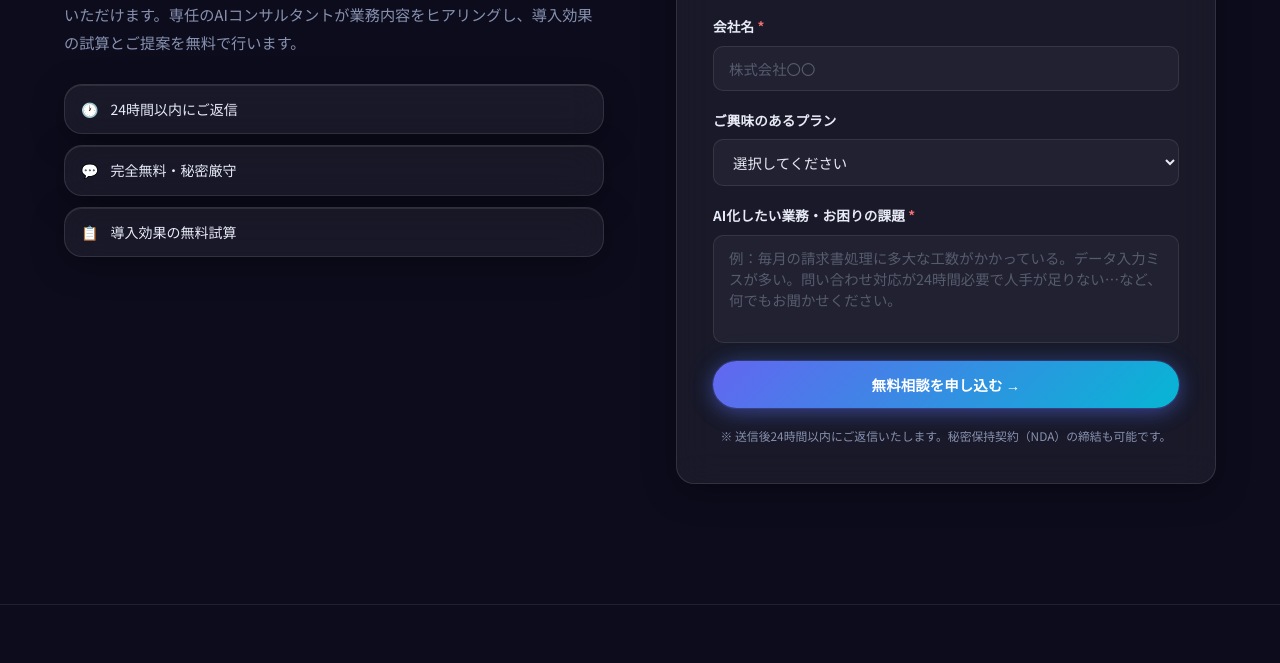
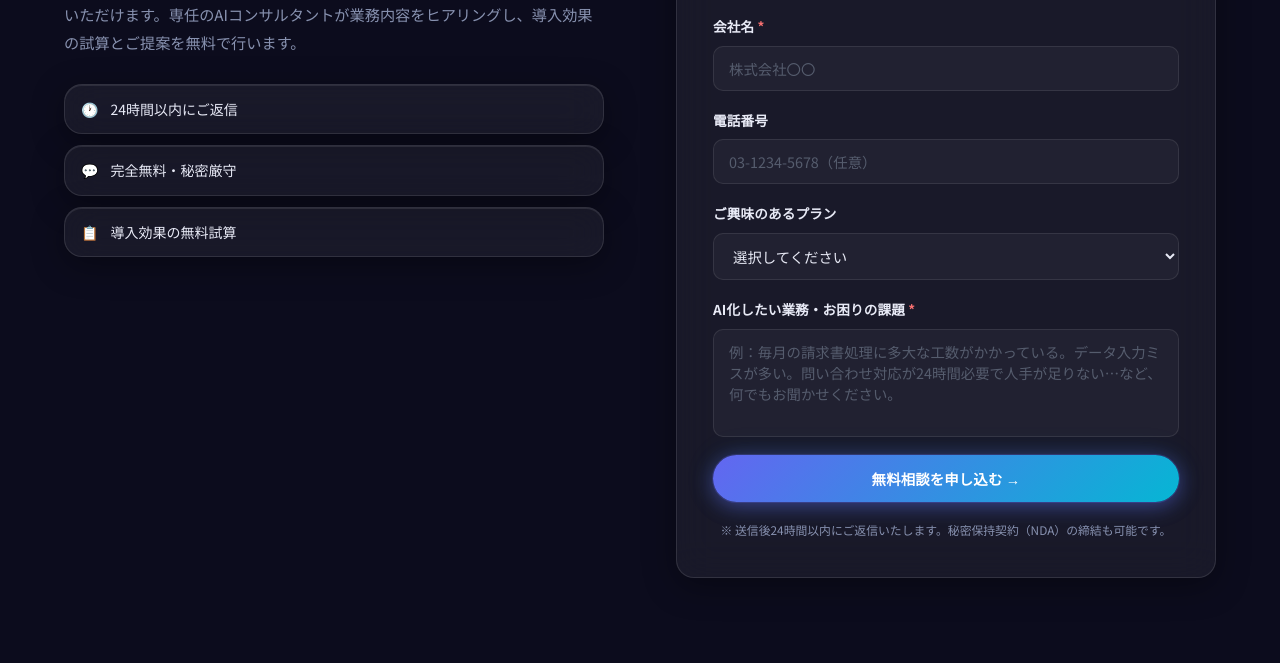
Before and after one commit to hyouma48/NEXUS-AI, a plain HTML site: page index.html in a window 1280 px wide. Shown: the part 8636-9299 px from the top of the page. Drawn offline with Linux system fonts and the light colour scheme; a web font is replaced by a local one.

Commit message:
お問い合わせフォームに電話番号フィールドを追加
会社名とプランの間に任意項目として配置し、
mailtoフォールバックにも反映する。

Co-Authored-By: Claude Opus 4.7 <noreply@anthropic.com>

```diff
--- a/index.html
+++ b/index.html
@@ -773,6 +773,10 @@
             <input type="text" id="company" name="会社名" placeholder="株式会社〇〇" required />
           </div>
           <div class="form-group">
+            <label for="phone">電話番号</label>
+            <input type="tel" id="phone" name="電話番号" inputmode="tel" autocomplete="tel" placeholder="03-1234-5678（任意）" />
+          </div>
+          <div class="form-group">
             <label for="plan">ご興味のあるプラン</label>
             <select id="plan" name="ご興味のあるプラン">
               <option value="">選択してください</option>
--- a/script.js
+++ b/script.js
@@ -239,6 +239,7 @@ function buildMailtoFallback() {
   const name    = document.getElementById('name').value.trim();
   const email   = document.getElementById('email').value.trim();
   const company = document.getElementById('company').value.trim();
+  const phone   = document.getElementById('phone').value.trim() || '未記入';
   const plan    = document.getElementById('plan').value || '未選択';
   const message = document.getElementById('message').value.trim();
 
@@ -246,6 +247,7 @@ function buildMailtoFallback() {
     `お名前: ${name}`,
     `メールアドレス: ${email}`,
     `会社名: ${company}`,
+    `電話番号: ${phone}`,
     `ご興味のあるプラン: ${plan}`,
     '',
     '【AI化したい業務・お困りの課題】',
```
